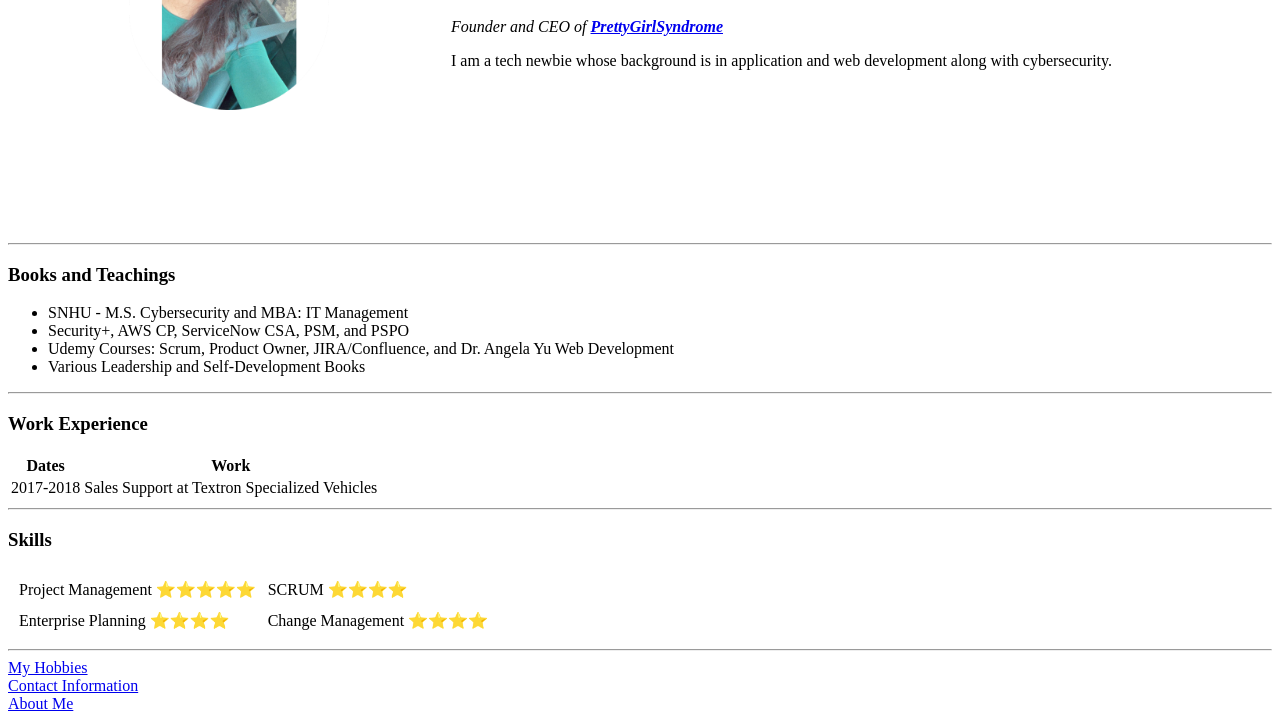
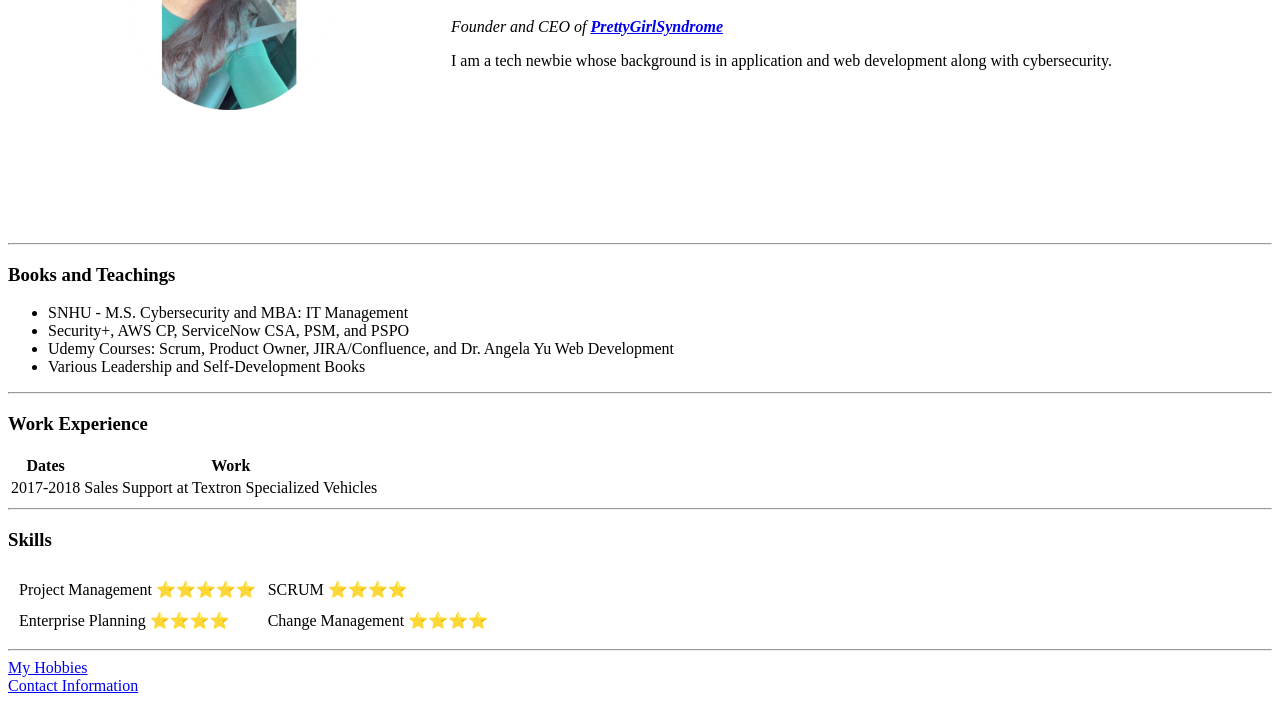
Before and after one commit to msalexandriamj/CV, a plain HTML site: page index.html in a window 1280 px wide. Shown: the part 219-940 px from the top of the page. Drawn offline with Linux system fonts and the light colour scheme.

Commit message:
Update index.html

```diff
--- a/index.html
+++ b/index.html
@@ -55,7 +55,5 @@
     <a href="hobbies.html">My Hobbies</a>
     <br>
     <a href="contact.html">Contact Information</a>
-    <br>
-    <a href="file:///Users/alexandriapreston/Documents/Web%20Development/HTML%20-%20Personal%20Site%202/index.html">About Me</a>
 </body>
 </html>
```
